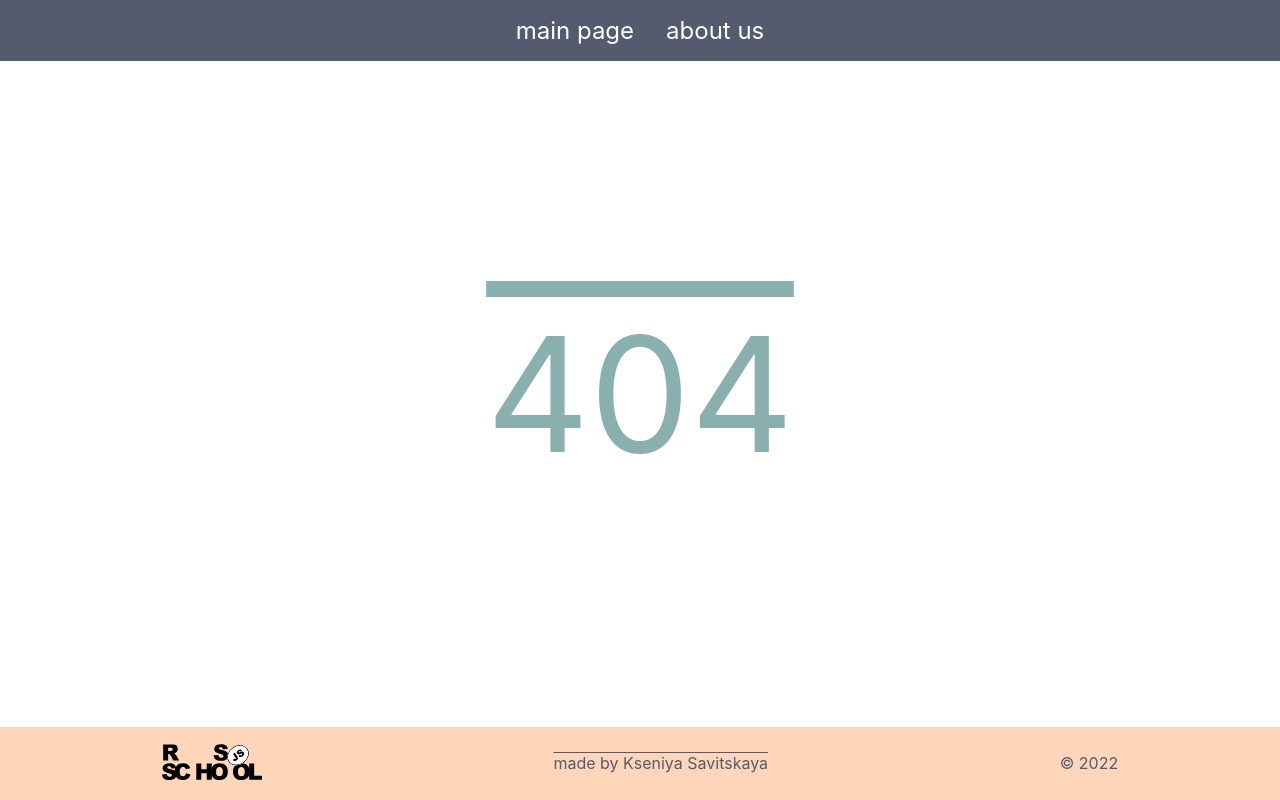
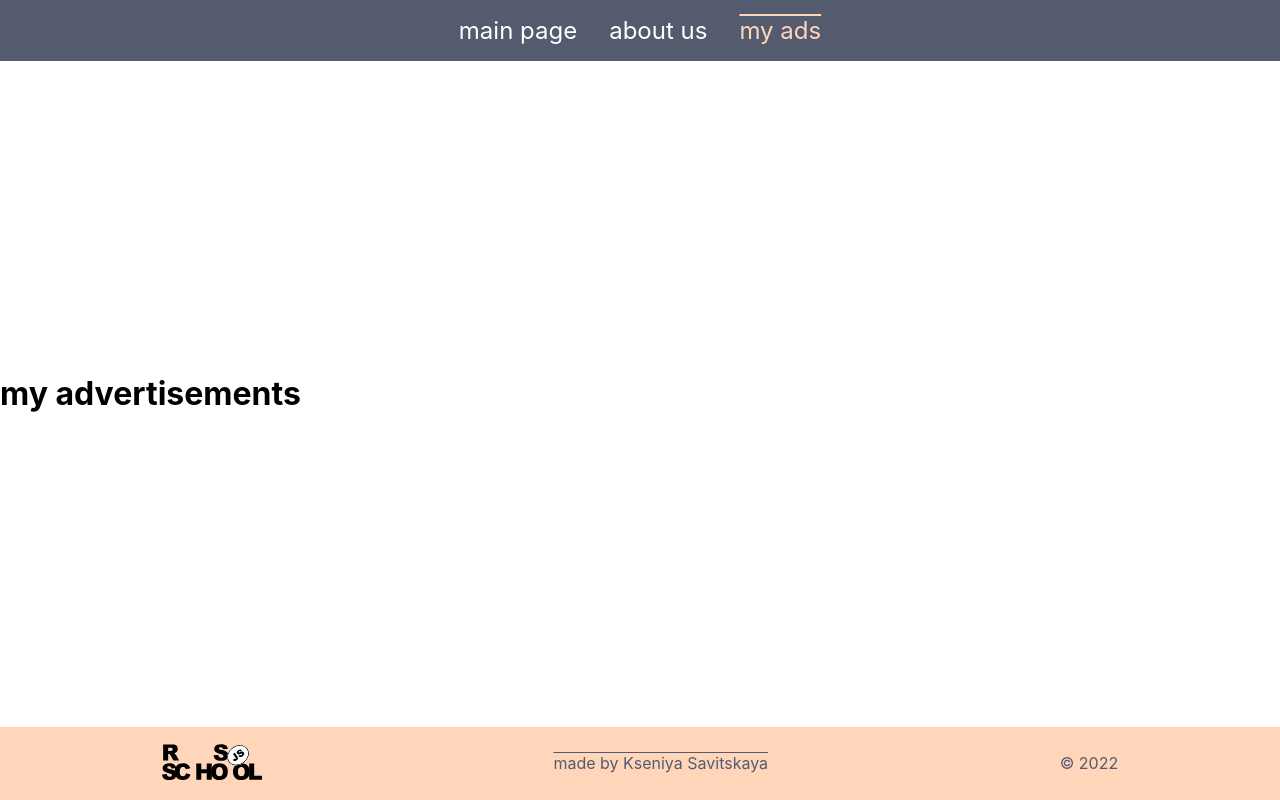
Before and after one commit to SavitskayaKseniya22/RSS-tasks-React2022Q1, a React (Create React App) app in the folder react.components/: page /my-ads in a window 1280 px wide. Before the commit this address had no page. Built offline with nearby package versions, Linux system fonts and the light colour scheme.

Commit message:
feat: links to adds page

```diff
--- a/react.components/src/App.tsx
+++ b/react.components/src/App.tsx
@@ -4,6 +4,7 @@ import { Footer } from './components/Footer';
 import { Header } from './components/Header';
 import { AboutUs } from './pages/AboutUs';
 import { MainPage } from './pages/MainPage';
+import { MyAds } from './pages/MyAds';
 
 function App() {
   return (
@@ -12,6 +13,7 @@ function App() {
       <Footer />
       <Outlet />
       <Routes>
+        <Route path="/my-ads" element={<MyAds />} />
         <Route path="/" element={<MainPage />} />
         <Route path="about-us" element={<AboutUs />} />
         <Route
--- a/react.components/src/components/Header.tsx
+++ b/react.components/src/components/Header.tsx
@@ -23,6 +23,13 @@ export class Header extends React.Component {
         >
           about us
         </NavLink>
+        <NavLink
+          data-testid="my-ads__link"
+          className={({ isActive }) => (isActive ? 'active-link' : 'inActiveLink')}
+          to="/my-ads"
+        >
+          my ads
+        </NavLink>
       </header>
     );
   }
--- /dev/null
+++ b/react.components/src/pages/MyAds.tsx
@@ -0,0 +1,14 @@
+import React from 'react';
+
+export class MyAds extends React.Component {
+  constructor(props: string) {
+    super(props);
+  }
+  render() {
+    return (
+      <div data-testid="about-us">
+        <h1>my advertisements</h1>
+      </div>
+    );
+  }
+}
```
Also changed, not shown: 1 other file (tests, documents, lock files or other folders).
